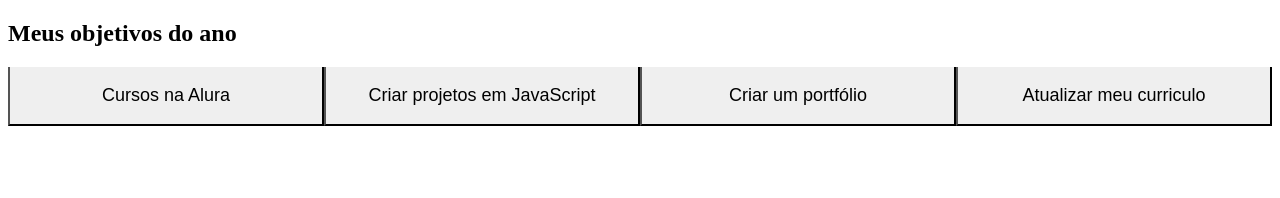
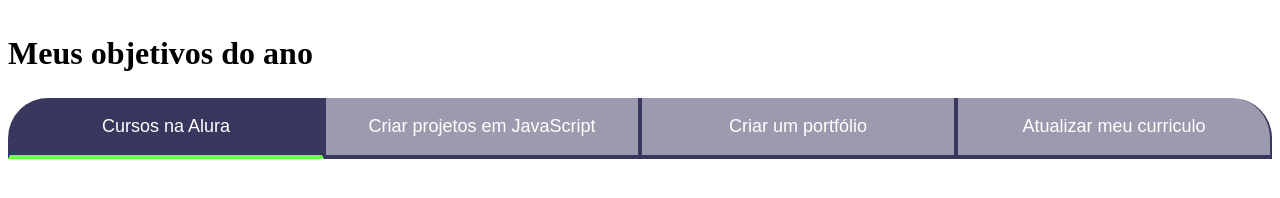
Before and after one commit to nicolasaavelar5/vs-code, a plain HTML site: page index.HTML in a window 1280 px wide. Drawn offline with Linux system fonts and the light colour scheme.

Commit message:
Add files via upload

```diff
--- a/index.HTML
+++ b/index.HTML
@@ -12,10 +12,11 @@
     <section class="conteudo-principal"> </section>
     <h2 class="titulo-principal"> Meus objetivos do ano<span></span></h2>
     <div class="botoes">
-       <button class="botao"> Cursos na Alura</button>
+       <button class="botao ativo"> Cursos na Alura</button>
        <button class="botao"> Criar projetos em JavaScript</button>
        <button class="botao"> Criar um portfólio</button>
        <button class="botao"> Atualizar meu curriculo</button>
-
+    </div>
+    <script src="main.js"></script>
 </body>
 </html>
--- /dev/null
+++ b/main.js
@@ -0,0 +1,5 @@
+const botoes = document.querySelectorAll(.botao);
+console.log(botoes)
+for (let i=0; i < botoes.length; i++) {
+    console.log(i):
+}
--- a/style.css
+++ b/style.css
@@ -1,35 +1,43 @@
 :root{
 
---cor-de-fundo:#1E1E1E
---Verde:#6FFF57
---branco:#FFFFFF
---botão-ativo
+--cor-de-fundo:#1E1E1E;
+--Verde:#6FFF57;
+--branco:#FFFFFF;
+--botao-ativo:#3a375e;
+--botao-inativo: rgba(58,55,94,0.5);
+--texto-fundo:rgba(58,55,94,0.3);
 }
  .conteudo-principal {
-    display: flex
-    flex-direction column;
+    display: flex;
+    flex-direction: column;
     justify-content: center;
     align-items: center;
     max-width: 1200px;
     width: 100%;
     margin: 0 auto;
  }
+ .titulo-principal {
+   text-align: left;
+   width:100%;
+   font-size: 32px;
+ }
+
  .titulo-principal span {
     color: var(--verde);
  }
+
  .botao {
-   font-family: << Crakra Petch >>, sans-serif;
-   background-color: var (--botao-inativo);
-   color: var (--branco);
+   background-color: var(--botao-inativo);
+   color: var(--branco);
    display: flex ;
    justify-content: center;
    padding: 1em;
    font-size: 18px;
    align-items: center;
    width:100%;
-  border-bottom: 4px solid var (--botao-ativo);
-  border-left: 2px solid var (--botao-ativo);
-  border-right: 2x solid var (--botao-ativo);
+  border-bottom: 4px solid var(--botao-ativo);
+  border-left: 2px solid var(--botao-ativo);
+  border-right: 2px solid var(--botao-ativo);
   border-top: none;
  }
 .botoes {
@@ -40,3 +48,14 @@
       display: flex;
    }
 }
+ .botao:first-child {
+   border-radius: 40px 0 0 0;
+ }
+ .botao:last-child {
+   border-radius: 0 40px 0 0;
+ }
+
+.ativo{
+    background-color: var(--botao-ativo);
+    border-bottom: 4px solid var(--Verde);
+}
```
